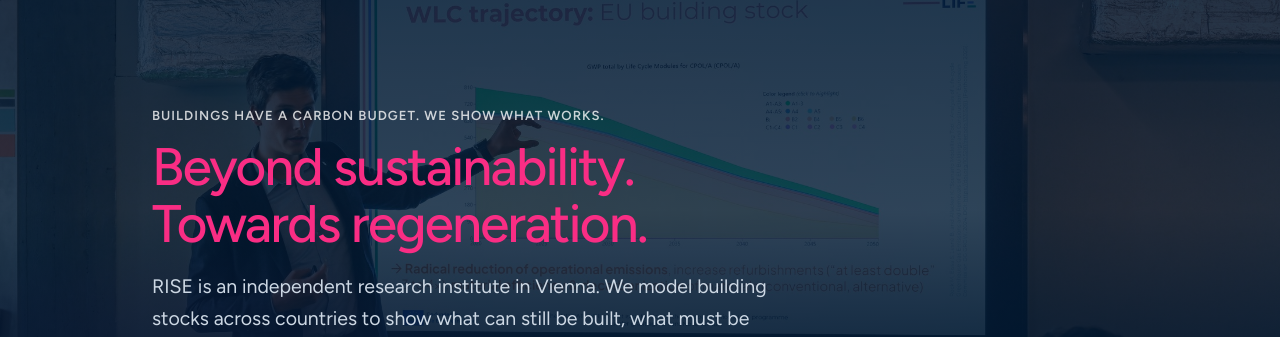
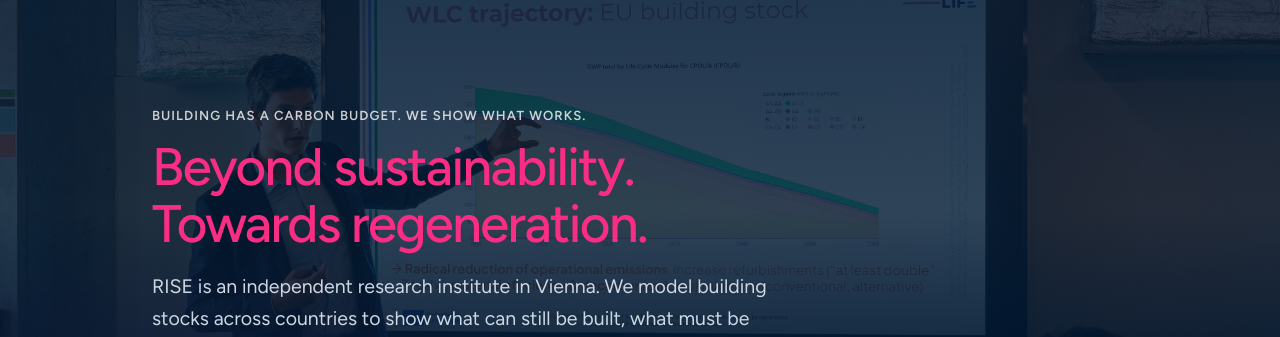
Before and after one commit to mroeck/riselabs.at, a Jekyll site: the page built from index.md, in a window 1280 px wide and 900 px high. Shown: the part 168-505 px from the top of the window. Built offline with Jekyll 4.4.1, drawn with Linux system fonts in a browser that asks for light colours; some web fonts are replaced.

Commit message:
Eyebrow: "Building has a carbon budget."
Singular, and about the act rather than the objects: it is building that spends
the budget, not buildings that hold one.

Co-Authored-By: Claude Opus 5 <noreply@anthropic.com>
Claude-Session: https://claude.ai/code/session_013yvRdL5WvGEbo8a8kksApF

```diff
--- a/_includes/hero.html
+++ b/_includes/hero.html
@@ -21,7 +21,7 @@
       there is a budget. The headline then says what RISE does about it, and
       the band below shows the numbers.
     {%- endcomment -%}
-    <p class="hero-eyebrow">Buildings have a carbon budget. We show what works.</p>
+    <p class="hero-eyebrow">Building has a carbon budget. We show what works.</p>
     <h1>Beyond sustainability.<br>Towards regeneration.</h1>
     <p class="standfirst">RISE is an independent research institute in Vienna.
     We model building stocks across countries to show what can still be built,
```
